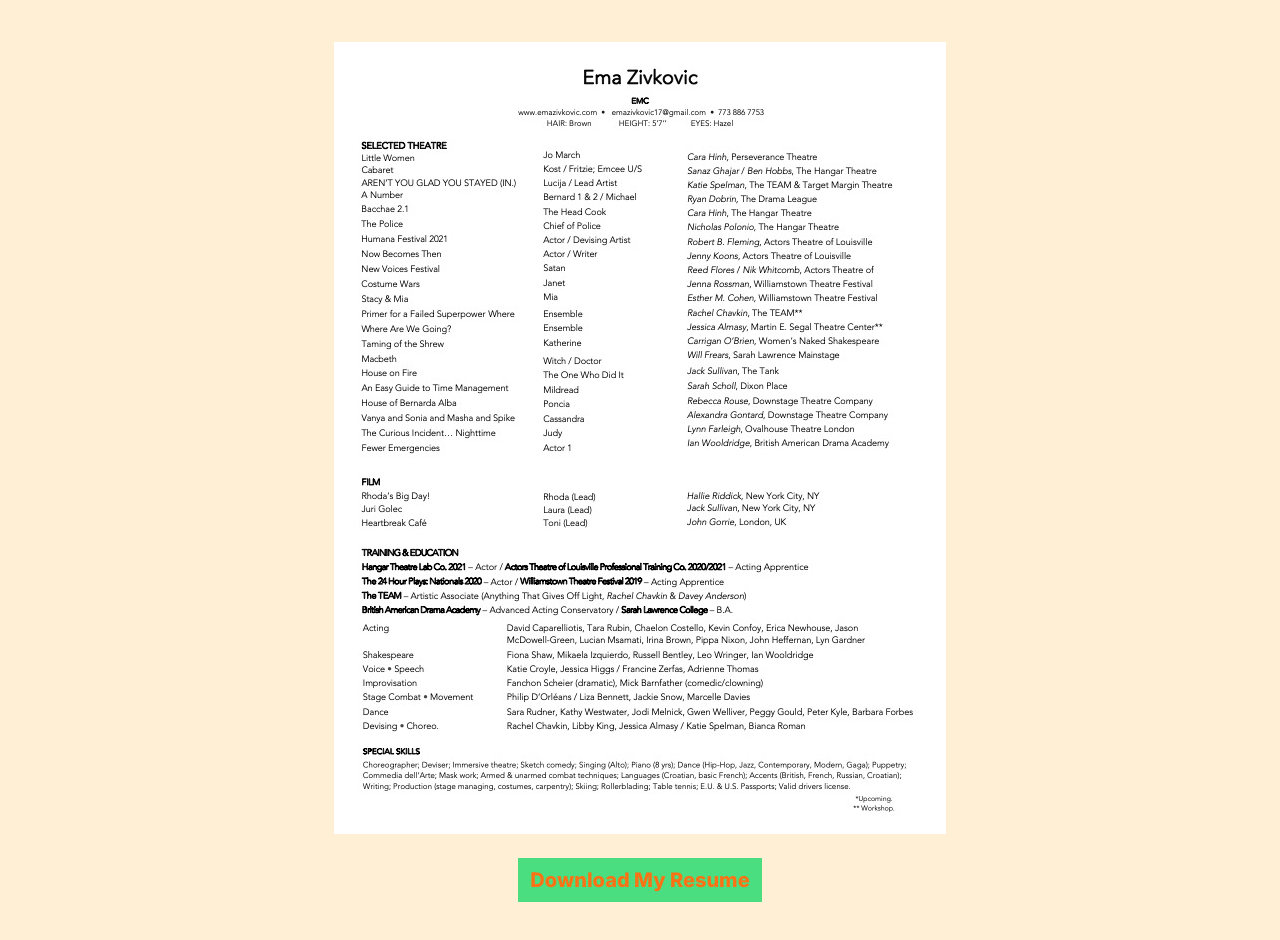
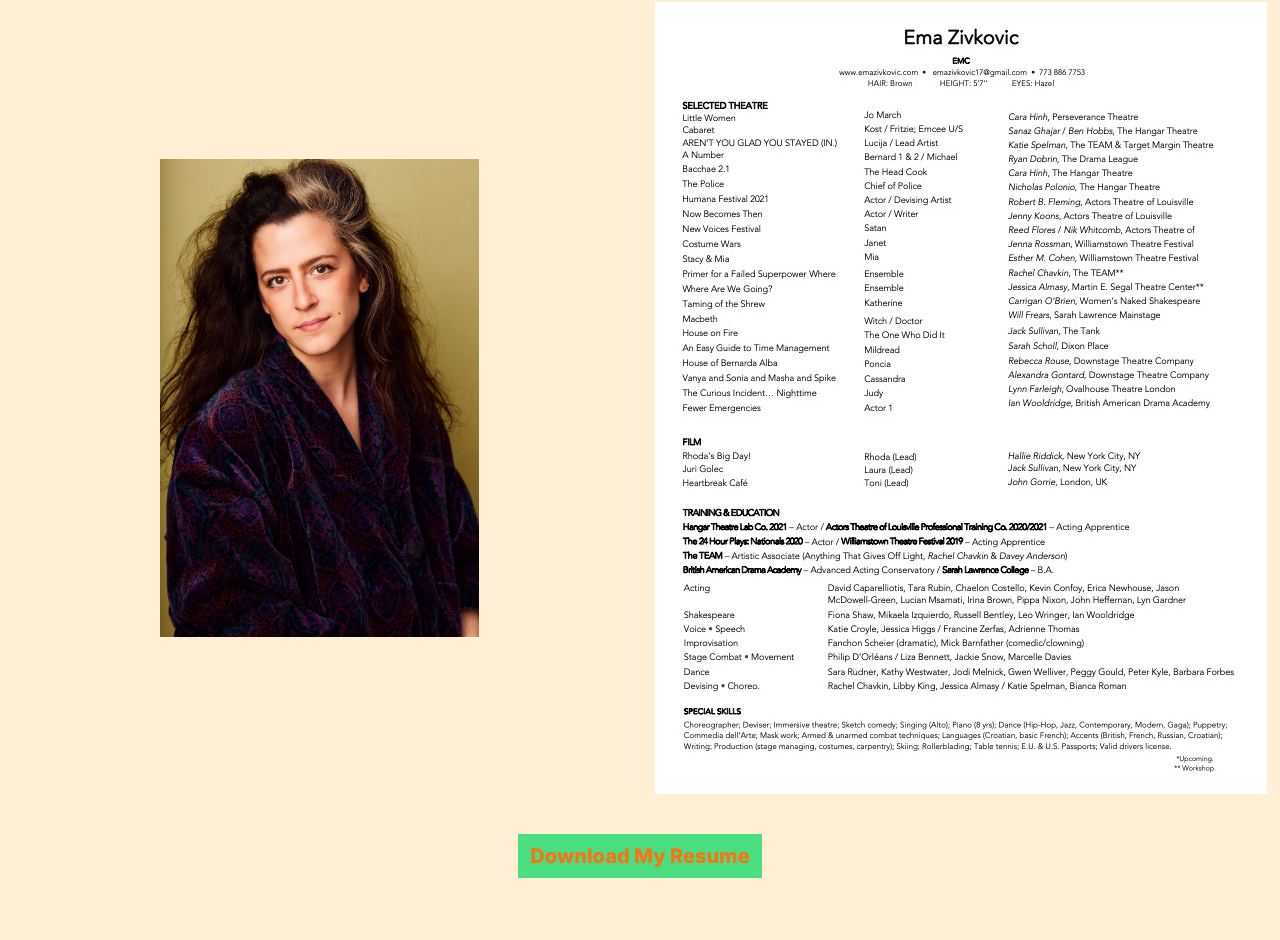
Before and after one commit to drew-anello/ema-z, a Next.js app: page /resume in a window 1280 px wide. Shown: the part 82-1022 px from the top of the page. After the commit the page ends 1000 px from the top, so only its background shows below. Built offline with nearby package versions, Linux system fonts and the light colour scheme.

Commit message:
adds images to resume page

```diff
--- a/src/app/resume/page.tsx
+++ b/src/app/resume/page.tsx
@@ -1,21 +1,28 @@
-
-import Image from "next/image"
-import emaresume from "../../../public/assets/website/emaresume.jpg"
+import Image from "next/image";
+import emaresume from "../../../public/assets/website/emaresume.jpg";
+import emresumepic from "../../../public/assets/website/emresumepic.jpg";
 
 function page() {
-    return (
-        <div className="mt-20 mb-10">
-
-            <Image src={emaresume}
-                alt="Ema's Resume" />
-            <br></br>
-            <div className="flex ">
-                <div className="justify-center border-8 border-green-400">
-                    <a className="text-xl font-extrabold text-orange-500 bg-green-400 border-4 border-green-400" href="./emaResume.pdf" download="Ema's Resume">Download My Resume</a>
-                </div>
-            </div >
-        </div >
-    )
+  return (
+    <div className="mt-10 mb-10">
+      <div className="grid grid-cols-1 gap-4 md:gap-1 md:w-fit md:grid-cols-2">
+        <Image src={emresumepic} alt="Headshot of Ema" className="md:w-1/2" />
+        <Image src={emaresume} alt="Ema's Resume" />
+      </div>
+      <br></br>
+      <div className="flex mt-4 ">
+        <div className="justify-center border-8 border-green-400">
+          <a
+            className="text-xl font-extrabold text-orange-500 bg-green-400 border-4 border-green-400"
+            href="./emaResume.pdf"
+            download="Ema's Resume"
+          >
+            Download My Resume
+          </a>
+        </div>
+      </div>
+    </div>
+  );
 }
 
-export default page
+export default page;
```
Also changed, not shown: public/assets/website/emresumepic.jpg (renamed from public/assets/website/IMG_0954.JPG).
